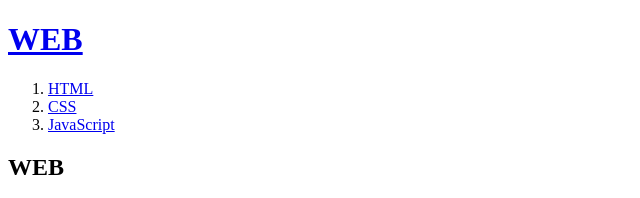
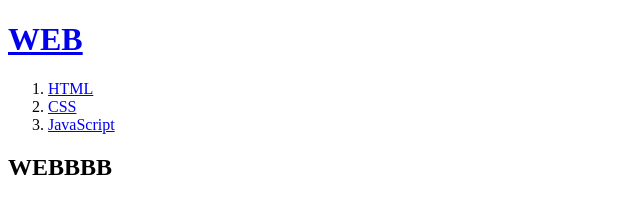
Before and after one commit to seonggwonlee/WEB1-HTML, a plain HTML site: page index.html in a window 1280 px wide. Shown: the top 198 px of the page, 0-640 px from the left. Drawn offline with Linux system fonts and the light colour scheme.

Commit message:
second upload

```diff
--- a/index.html
+++ b/index.html
@@ -11,7 +11,7 @@
     <li><a href="2.html">CSS</a></li>
     <li><a href="3.html">JavaScript</a></li>
   </ol>
-<h2>WEB</h2>
+<h2>WEBBBB</h2>
 <p>
   <iframe width="560" height="315" src="https://www.youtube.com/embed/Ow2-8W_Ysho" title="YouTube video player" frameborder="0" allow="accelerometer; autoplay; clipboard-write; encrypted-media; gyroscope; picture-in-picture" allowfullscreen></iframe>
 </p>
```
